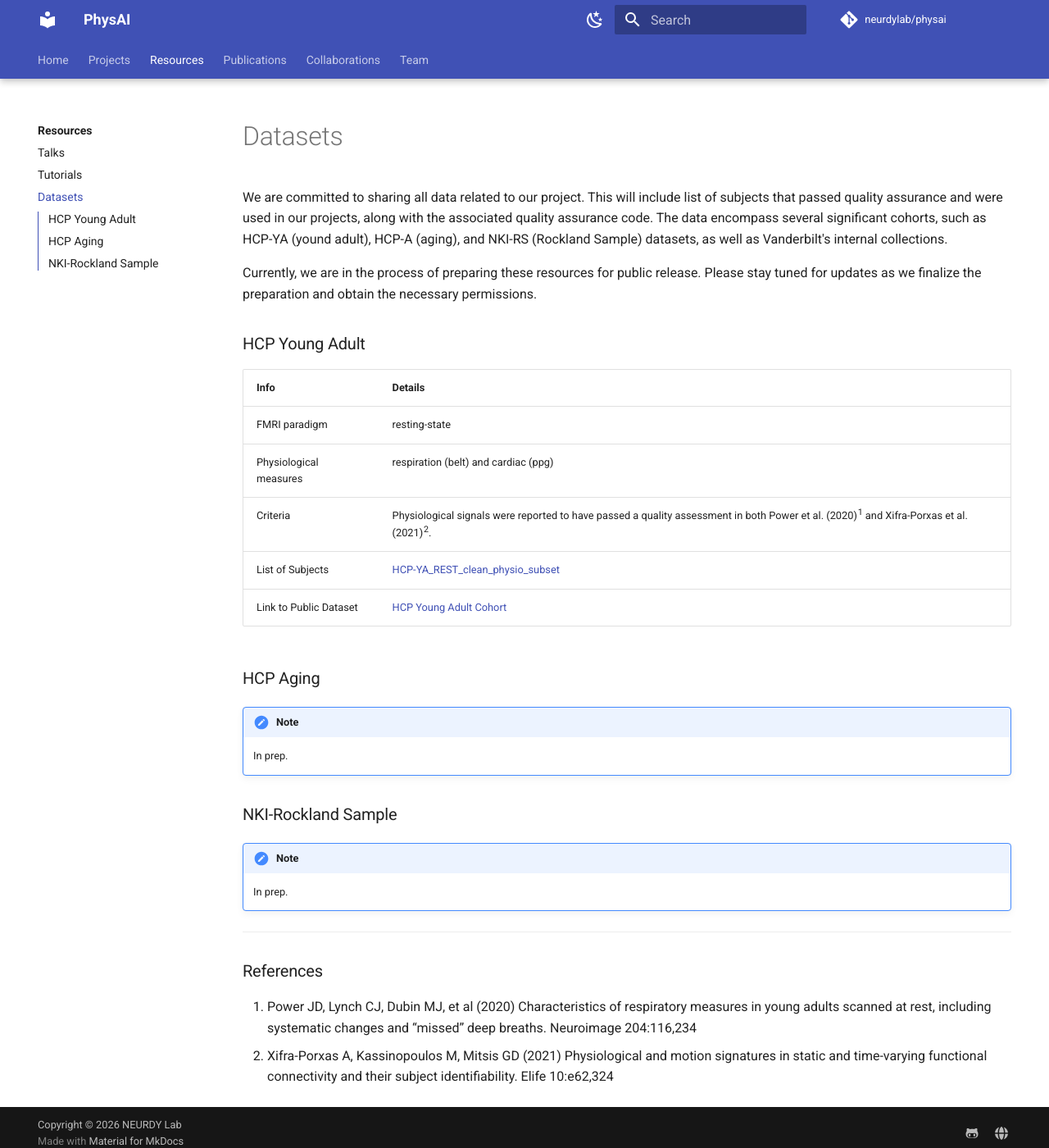
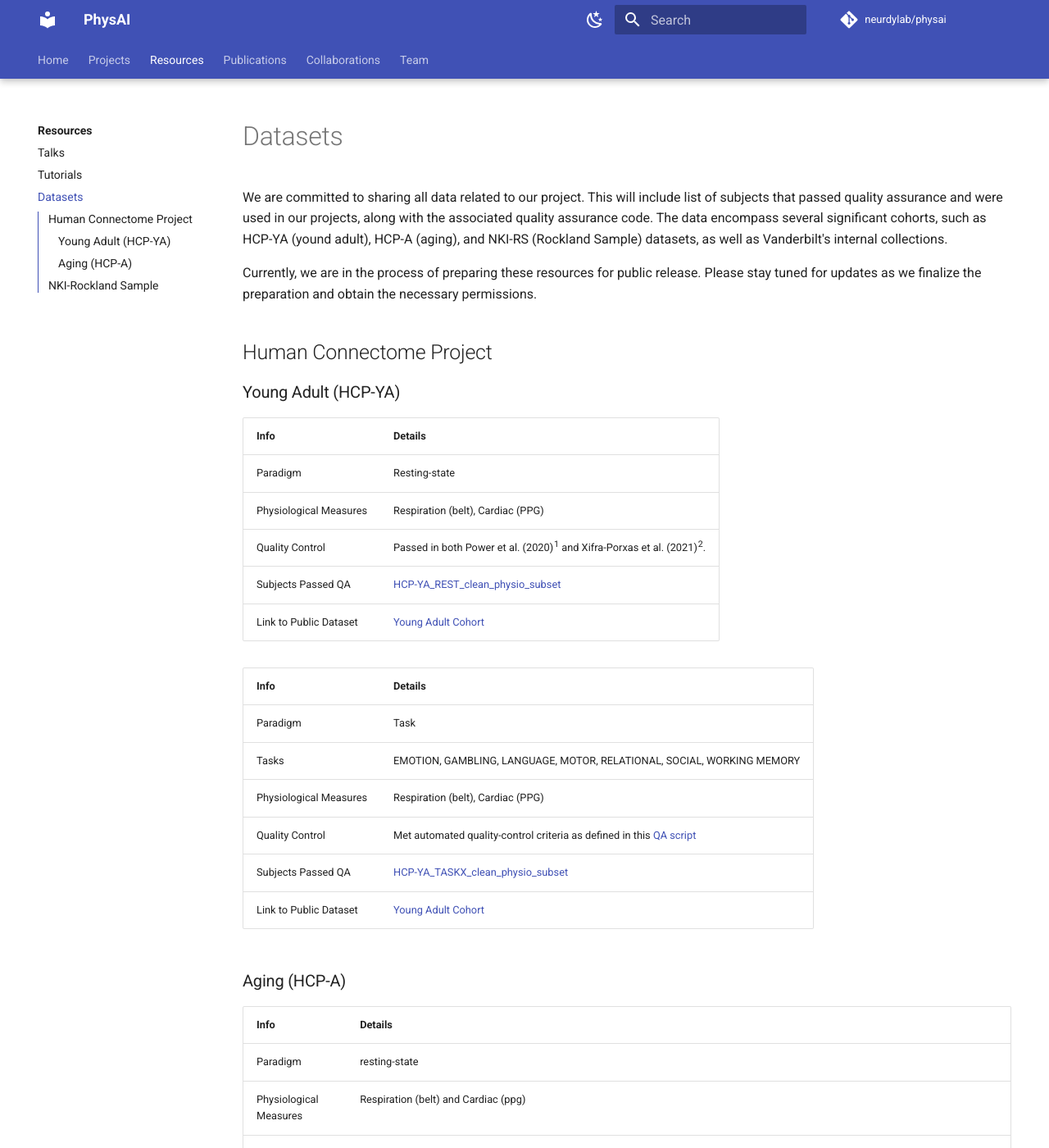
Before and after one commit to neurdylab/physai, an MkDocs documentation site: the page built from docs/resources/datasets.md, in a window 1280 px wide and 1400 px high. Shown: the whole window at 82% size. Built offline with MkDocs 1.6.1 and Material for MkDocs 9.7.7, drawn with Linux system fonts in a browser that asks for light colours; comment, search, counter and statistics services are not loaded; some of the changed text lies outside the part shown.

Commit message:
datasets added

```diff
--- a/docs/resources/datasets.md
+++ b/docs/resources/datasets.md
@@ -3,30 +3,50 @@ We are committed to sharing all data related to our project. This will include l
 Currently, we are in the process of preparing these resources for public release. Please stay tuned for updates as we finalize the preparation and obtain the necessary permissions.
 
 
-### HCP Young Adult
+## Human Connectome Project
+
+### Young Adult (HCP-YA)
+
+| Info                   | Details                                                |
+| ---------------------- | ------------------------------------------------------ |
+| Paradigm               | Resting-state                                          |
+| Physiological Measures | Respiration (belt), Cardiac (PPG)                      |
+| Quality Control        | Passed in both Power et al. (2020)^1^ and Xifra-Porxas et al. (2021)^2^. |
+| Subjects Passed QA | [HCP-YA_REST_clean_physio_subset](https://github.com/neurdylab/deep-physio-recon/blob/main/IMAGINGNEURO2025/meta/HCP1200_REST_clean_physio_subset.txt) |
+| Link to Public Dataset | [Young Adult Cohort](https://www.humanconnectome.org/study/hcp-young-adult) |
+
+| Info                   | Details                                                |
+| ---------------------- | ------------------------------------------------------ |
+| Paradigm               | Task                                                   |
+| Tasks  | EMOTION, GAMBLING, LANGUAGE, MOTOR, RELATIONAL, SOCIAL, WORKING MEMORY |
+| Physiological Measures | Respiration (belt), Cardiac (PPG)                      |
+| Quality Control | Met automated quality-control criteria as defined in this [QA script](https://github.com/neurdylab/deep-physio-recon/blob/main/IMAGINGNEURO2025/preprocessing/automated_qa_hcp.m) |
+| Subjects Passed QA| [HCP-YA_TASKX_clean_physio_subset](https://github.com/neurdylab/deep-physio-recon/blob/main/IMAGINGNEURO2025/meta/)
+| Link to Public Dataset | [Young Adult Cohort](https://www.humanconnectome.org/study/hcp-young-adult) |
+
+
+### Aging (HCP-A)
 
  | Info      | Details                        |
 | ----------- | ------------------------------------ |
-| FMRI paradigm | resting-state |
-| Physiological measures | respiration (belt) and cardiac (ppg) |
-| Criteria | Physiological signals were reported to have passed a quality assessment in both Power et al. (2020)^1^ and Xifra-Porxas et al. (2021)^2^. |
-| List of Subjects| [HCP-YA_REST_clean_physio_subset](https://github.com/neurdylab/deep-physio-recon/blob/main/JOURNAL-NAME-2022/meta/HCP1200_REST_clean_physio_subset.txt) |
-| Link to Public Dataset | [HCP Young Adult Cohort](https://www.humanconnectome.org/study/hcp-young-adult) |
+| Paradigm | resting-state |
+| Physiological Measures | Respiration (belt) and Cardiac (ppg) |
+| Criteria | Signal quality was manually assessed by verifying reliable heartbeat detection in the PPG signal and the presence of interpretable low-frequency respiratory dynamics (e.g., variations in breathing depth and rhythm) in the respiratory belt signal. The subset was identified as high quality by Shiyu Wang and Catie Chang, using the subject list from Fan et al. (2025) as a reference.^3^ |
+| Subjects Passed QA | [HCP-A_REST_clean_physio_subset](https://github.com/neurdylab/deep-physio-recon-lifespan/blob/main/dataset/hcpa_qa_sub_sess_list.txt) |
+| Link to Public Dataset | [HCP Aging Cohort](https://www.humanconnectome.org/study/hcp-lifespan-aging) |
 
-### HCP Aging
-!!! note
-    In prep.
 
-### NKI-Rockland Sample
+## NKI-Rockland Sample
 !!! note
     In prep.
 
 ---
 
 <h3> References </h3>
-1.  Power JD, Lynch CJ, Dubin MJ, et al (2020) Characteristics of respiratory measures
+1.  Power JD, Lynch CJ, Dubin MJ, et al (2020). Characteristics of respiratory measures
 in young adults scanned at rest, including systematic changes and “missed” deep
 breaths. Neuroimage 204:116,234
-2.  Xifra-Porxas A, Kassinopoulos M, Mitsis GD (2021) Physiological and motion
+2.  Xifra-Porxas A, Kassinopoulos M, Mitsis GD (2021). Physiological and motion
 signatures in static and time-varying functional connectivity and their subject
 identifiability. Elife 10:e62,324
+3. Fan J, Juttukonda MR, Goodale SE, Wang S, Orbán C, Varadarajan D, Polimeni JR, Chang C, Salat DH, Chen JE (2025). Functional MRI signatures of autonomic physiology in aging. Communications Biology, 8(1), 1287.
```
